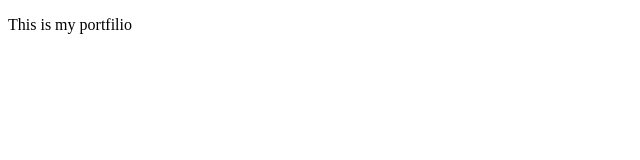
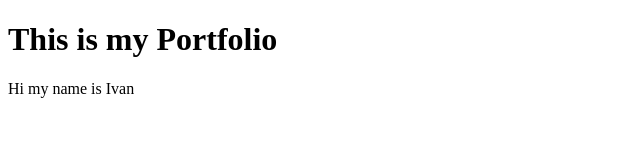
Before and after one commit to IvanCoil/Repo1, a plain HTML site: page index.html in a window 1280 px wide. Shown: the whole page, without its empty margins (0-640 px from the left). Drawn offline with Linux system fonts and the light colour scheme.

Commit message:
Update index.html

```diff
--- a/index.html
+++ b/index.html
@@ -5,7 +5,8 @@
 </head>
 
 <body>
-  <p>This is my portfilio</p>
+  <h1>This is my Portfolio</h1>
+  <p>Hi my name is Ivan</p>
 
 </body>
 
```
